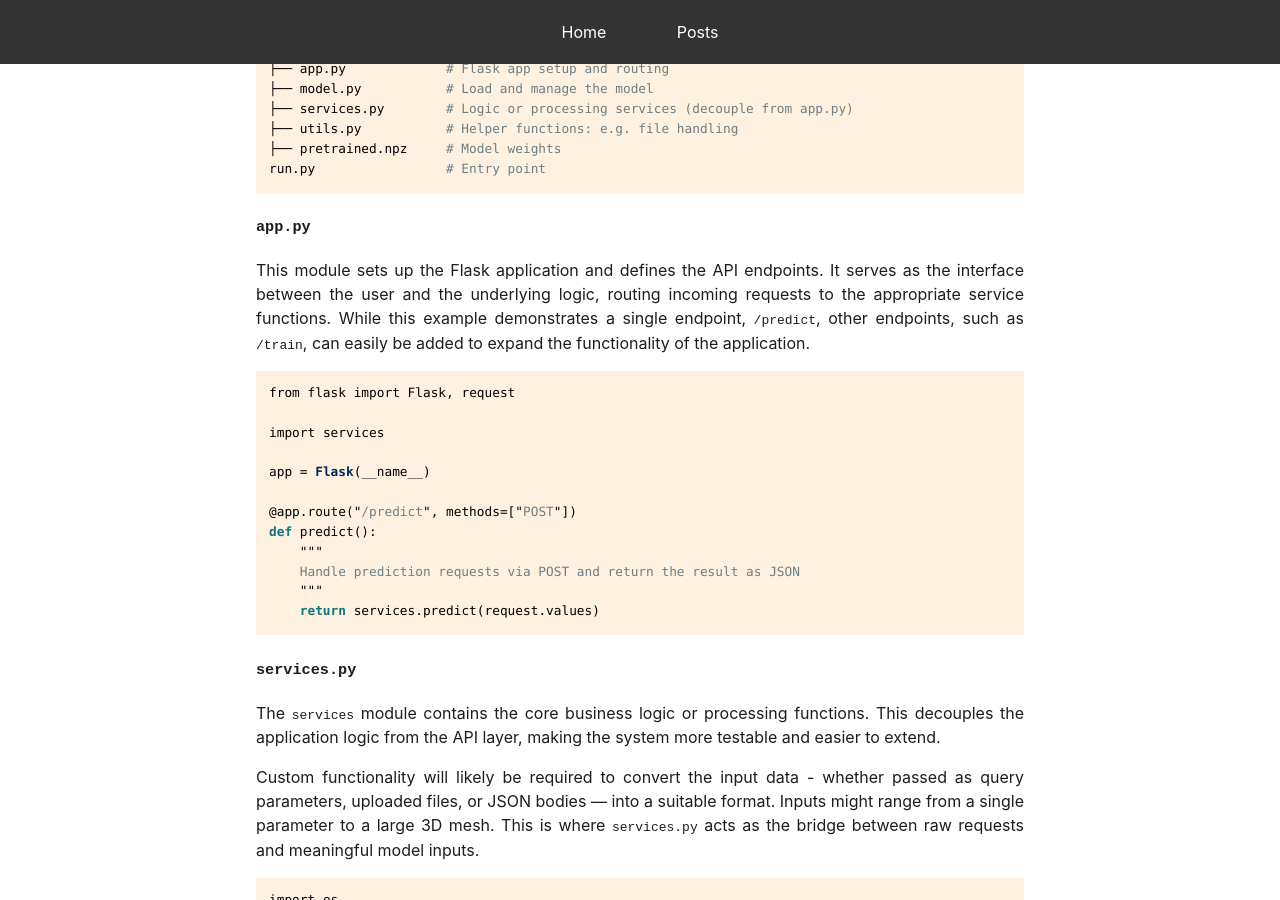
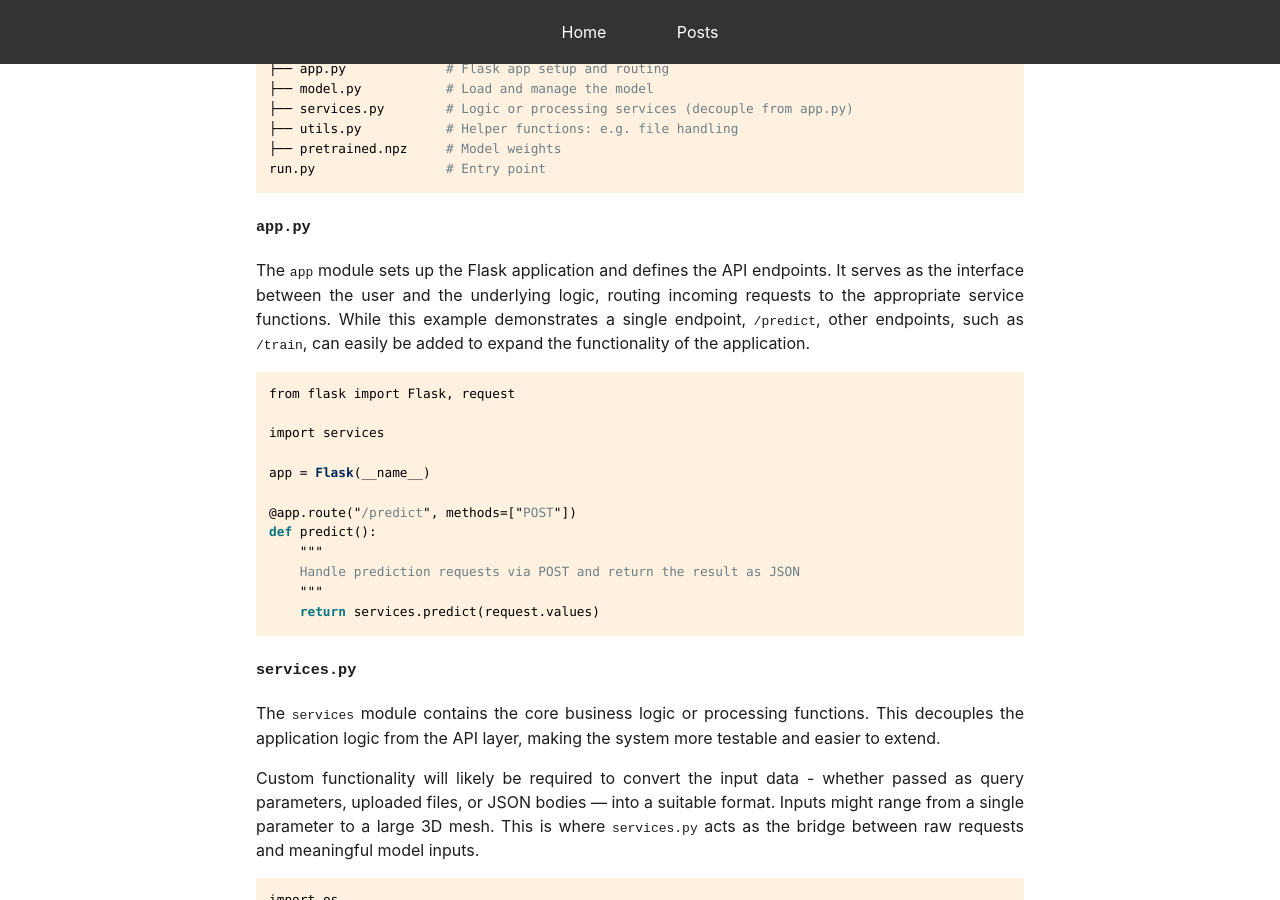
Before and after one commit to mark-hobbs/mark-hobbs.github.io, a Jekyll site: the page built from _posts/2025-04-15-model-deployment.md, in a window 1280 px wide and 900 px high, scrolled down 733 px. Built offline with Jekyll 4.4.1, drawn with Linux system fonts in a browser that asks for light colours.

Commit message:
General updates

````diff
--- a/_posts/2025-04-15-model-deployment.md
+++ b/_posts/2025-04-15-model-deployment.md
@@ -33,7 +33,7 @@ run.py                 # Entry point
 
 ### `app.py`
 
-This module sets up the Flask application and defines the API endpoints. It serves as the interface between the user and the underlying logic, routing incoming requests to the appropriate service functions. While this example demonstrates a single endpoint, `/predict`, other endpoints, such as `/train`, can easily be added to expand the functionality of the application.
+The `app` module sets up the Flask application and defines the API endpoints. It serves as the interface between the user and the underlying logic, routing incoming requests to the appropriate service functions. While this example demonstrates a single endpoint, `/predict`, other endpoints, such as `/train`, can easily be added to expand the functionality of the application.
 
 ```python
 from flask import Flask, request
````
